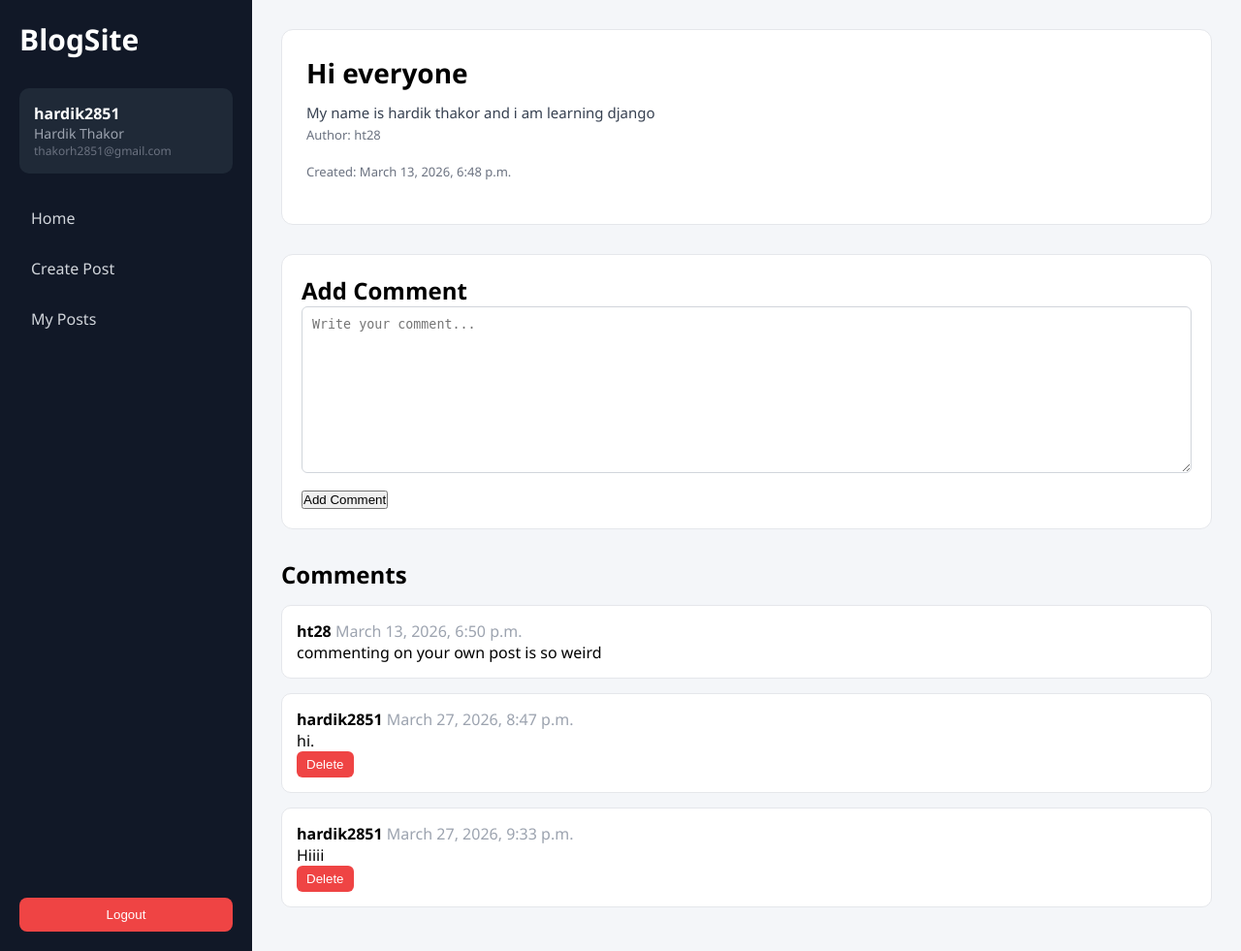
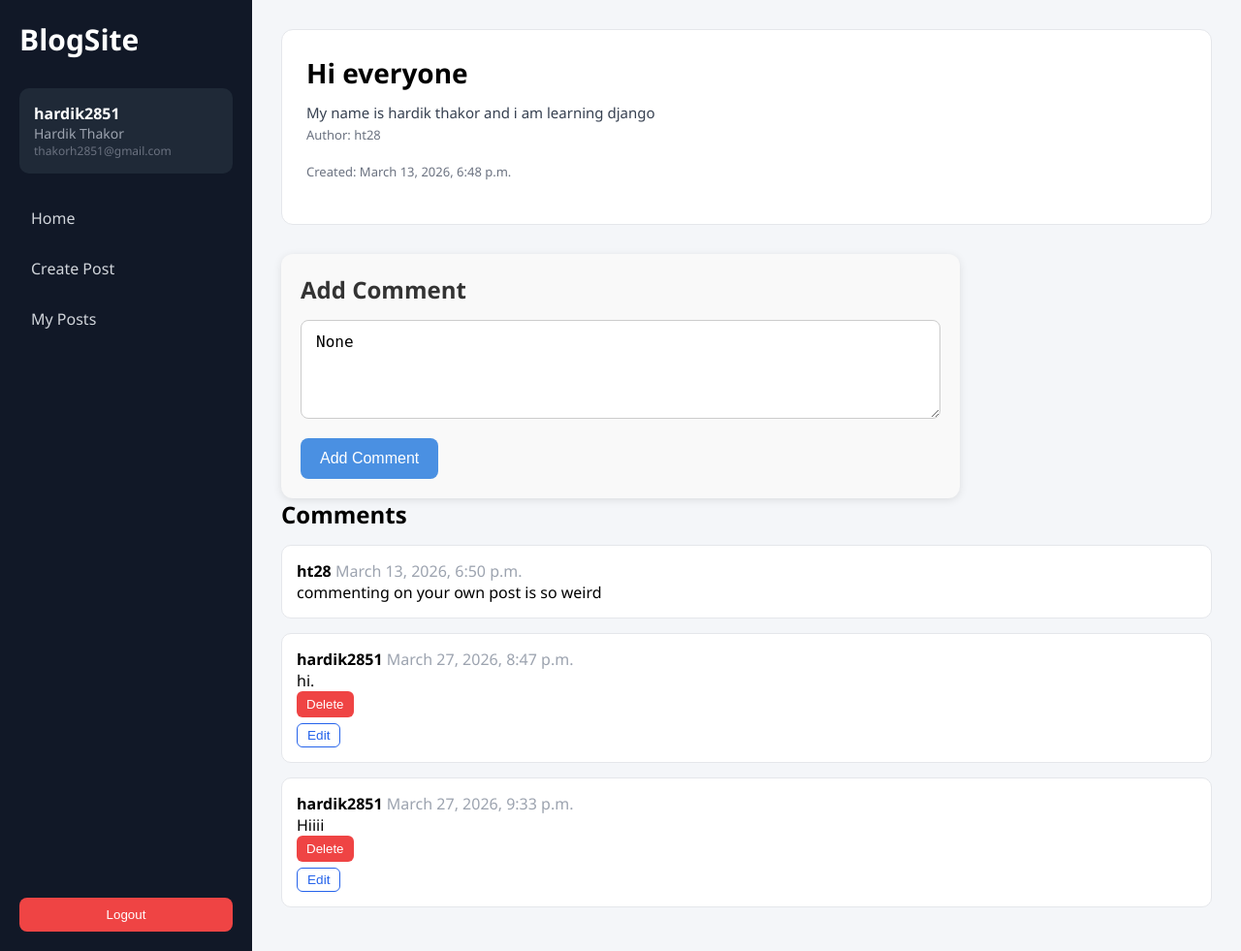
Before and after one commit to HARDIK2851/blogpost, a Django app: page /blogs/post/3 in a window 1280 px wide. Shown: the whole page at 97% size. Run offline with Django 5.2, Linux system fonts and the light colour scheme; a user stored in the database is signed in; data comes from the database, SQL or seed files in the repository; both versions use the stored data as it was after the commit.

Commit message:
feat:added comment edit feature

```diff
--- a/blogs/templates/blogs/postdetail.html
+++ b/blogs/templates/blogs/postdetail.html
@@ -24,12 +24,16 @@
     <p class="post-meta">Created: {{ post.datecreated }}</p>
 </div>
 
-<div class="form-container">
-    <h2>Add Comment</h2>
-    <form method="POST" class="form-box">
+<div class="base-comment-container">
+    <h2 class="base-comment-title">Add Comment</h2>
+    <form method="POST" class="base-comment-form">
         {% csrf_token %}
-        {{ form.content }}
-        <button class="btn primary full-btn" type="submit">Add Comment</button>
+        <textarea name="{{ form.content.name }}"
+                  class="base-comment-textarea"
+                  placeholder="Write your comment..."
+                  rows="4">{{ form.content.value }}</textarea>
+
+        <button class="base-comment-btn" type="submit">Add Comment</button>
     </form>
 </div>
 
@@ -40,7 +44,7 @@
     <div class="comment-card">
 
         <p><strong>{{ comment.author }}</strong> <span class="comment-time">{{ comment.datetime }}</span></p>
-        <p>{{ comment.content }}</p>
+        <p id="text-{{comment.id}}"">{{ comment.content }}</p>
 
         {% if user == post.author or user == comment.author %}
         <form method="POST" action="{% url 'blogs:deletecomment' comment.id %}">
@@ -49,6 +53,17 @@
         </form>
         {% endif %}
 
+        {% if request.user == comment.author %}
+        <button class="edit-btn" data-id="{{ comment.id }}">Edit</button>
+        {% endif %}
+
+        <div class="edit-box" id="edit-box-{{ comment.id }}" style="display:none;">
+            <textarea id="edit-input-{{ comment.id }}">{{ comment.content }}</textarea>
+
+            <button class="save-btn" data-id="{{ comment.id }}">Save</button>
+            <button class="cancel-btn" data-id="{{ comment.id }}">Cancel</button>
+        </div>
+
     </div>
     {% empty %}
     <p>No comments yet.</p>
--- a/blogs/urls.py
+++ b/blogs/urls.py
@@ -1,5 +1,5 @@
 from django.urls import path
-from .views import home, createpost, postdetail, deletecomment, myposts, deletepost, editpost
+from .views import home, createpost, postdetail, deletecomment, myposts, deletepost, editpost, editcomment
 
 app_name = 'blogs'
 
@@ -10,5 +10,6 @@ urlpatterns = [
     path('comment/delete/<int:comment_id>/',deletecomment,name='deletecomment'),
     path('myposts/',myposts,name='myposts'),
     path('delete/<int:post_id>/', deletepost, name='deletepost'),
-    path('edit/<int:post_id>/',editpost,name='editpost')
+    path('edit/<int:post_id>/',editpost,name='editpost'),
+    path('comment/<int:comment_id>/edit/', editcomment, name='editcomment'),
 ]
--- a/blogs/views.py
+++ b/blogs/views.py
@@ -1,5 +1,7 @@
 from django.shortcuts import render, redirect, get_object_or_404
 from django.contrib.auth.decorators import login_required
+from django.views.decorators.http import require_POST
+from django.http import JsonResponse
 from .forms import PostForm, CommentForm, EditPostForm
 from .models import Post, Comment
 
@@ -104,3 +106,23 @@ def editpost(request,post_id):
         'form': form,
         'post': post
     })
+
+@require_POST
+def editcomment(request, comment_id):
+    comment = Comment.objects.get(id=comment_id)
+
+    if request.user != comment.author:
+        return JsonResponse({'error': 'Unauthorized'}, status=403)
+
+    new_text = request.POST.get('content')
+
+    if not new_text:
+        return JsonResponse({'error': 'Empty content'}, status=400)
+
+    comment.content = new_text
+    comment.save()
+
+    return JsonResponse({
+        'success': True,
+        'content': comment.content
+    })
--- a/static/css/blogs/postdetail.css
+++ b/static/css/blogs/postdetail.css
@@ -48,22 +48,59 @@
     white-space: pre-line; /* keeps line breaks */
 }
 
-/* FORM */
-.form-container {
-    background-color: #ffffff;
+/* Container */
+.base-comment-container {
+    background-color: #f9f9f9;
     padding: 20px;
     border-radius: 12px;
-    border: 1px solid #e5e7eb;
-    margin-bottom: 30px;
+    margin-top: 30px;
+    box-shadow: 0 2px 8px rgba(0,0,0,0.1);
+    max-width: 700px;
+    width: 100%;
 }
 
-.form-box textarea {
+/* Title */
+.base-comment-title {
+    font-size: 1.5rem;
+    font-weight: 600;
+    margin-bottom: 15px;
+    color: #333;
+}
+
+/* Textarea */
+.base-comment-textarea {
     width: 100%;
-    min-height: 100px;
-    padding: 10px;
-    border-radius: 6px;
-    border: 1px solid #d1d5db;
-    margin-bottom: 10px;
+    padding: 12px 15px;
+    font-size: 1rem;
+    border-radius: 8px;
+    border: 1px solid #ccc;
+    resize: vertical;
+    margin-bottom: 15px;
+    transition: border-color 0.3s, box-shadow 0.3s;
+}
+
+.base-comment-textarea:focus {
+    outline: none;
+    border-color: #4a90e2;
+    box-shadow: 0 0 5px rgba(74,144,226,0.3);
+}
+
+/* Button */
+.base-comment-btn {
+    background-color: #4a90e2;
+    color: #fff;
+    border: none;
+    padding: 12px 20px;
+    border-radius: 8px;
+    font-size: 1rem;
+    font-weight: 500;
+    cursor: pointer;
+    transition: background-color 0.3s, transform 0.2s;
+}
+
+.base-comment-btn:hover {
+    background-color: #357abd;
+    transform: translateY(-1px);
 }
 
 /* COMMENTS */
@@ -112,7 +149,91 @@
     background-color: #dc2626;
 }
 
-/* EMPTY STATE */
-.empty-state {
-    color: #6b7280;
+/* ✏️ Edit Button */
+.edit-btn {
+    background-color: transparent;
+    color: #2563eb;
+    border: 1px solid #2563eb;
+    padding: 4px 10px;
+    font-size: 0.85rem;
+    border-radius: 6px;
+    cursor: pointer;
+    margin-top: 6px;
+    transition: all 0.2s ease;
 }
+
+.edit-btn:hover {
+    background-color: #2563eb;
+    color: #fff;
+}
+
+
+/* 📦 Edit Box Container */
+.edit-box {
+    margin-top: 10px;
+    padding: 12px;
+    border-radius: 10px;
+    background-color: #f9fafb;
+    border: 1px solid #e5e7eb;
+    box-shadow: 0 2px 6px rgba(0,0,0,0.05);
+}
+
+
+/* 📝 Textarea */
+.edit-box textarea {
+    width: 100%;
+    min-height: 80px;
+    padding: 8px 10px;
+    border-radius: 8px;
+    border: 1px solid #d1d5db;
+    font-size: 0.9rem;
+    resize: vertical;
+    outline: none;
+    transition: border 0.2s ease, box-shadow 0.2s ease;
+}
+
+.edit-box textarea:focus {
+    border-color: #2563eb;
+    box-shadow: 0 0 0 2px rgba(37, 99, 235, 0.2);
+}
+
+
+/* 🔘 Button Group Spacing */
+.edit-box button {
+    margin-top: 8px;
+    margin-right: 6px;
+}
+
+
+/* 💾 Save Button */
+.save-btn {
+    background-color: #16a34a;
+    color: white;
+    border: none;
+    padding: 5px 12px;
+    font-size: 0.85rem;
+    border-radius: 6px;
+    cursor: pointer;
+    transition: background 0.2s ease;
+}
+
+.save-btn:hover {
+    background-color: #15803d;
+}
+
+
+/* ❌ Cancel Button */
+.cancel-btn {
+    background-color: #ef4444;
+    color: white;
+    border: none;
+    padding: 5px 12px;
+    font-size: 0.85rem;
+    border-radius: 6px;
+    cursor: pointer;
+    transition: background 0.2s ease;
+}
+
+.cancel-btn:hover {
+    background-color: #dc2626;
+}
--- a/static/js/blogs/postdetail.js
+++ b/static/js/blogs/postdetail.js
@@ -3,4 +3,53 @@ document.addEventListener("DOMContentLoaded", () => {
     if (textarea) {
         textarea.placeholder = "Write your comment...";
     }
+
+    document.querySelectorAll(".edit-btn").forEach(btn => {
+        btn.addEventListener("click", function () {
+            const id = this.dataset.id;
+            document.getElementById(`edit-box-${id}`).style.display = "block";
+            console.log('edit button clicked')
+        });
+    });
+
+    // CANCEL BUTTON
+    document.querySelectorAll(".cancel-btn").forEach(btn => {
+        btn.addEventListener("click", function () {
+            const id = this.dataset.id;
+            document.getElementById(`edit-box-${id}`).style.display = "none";
+        });
+    });
+
+    // SAVE BUTTON
+    document.querySelectorAll(".save-btn").forEach(btn => {
+        btn.addEventListener("click", function () {
+            const id = this.dataset.id;
+            const content = document.getElementById(`edit-input-${id}`).value;
+
+            fetch(`/blogs/comment/${id}/edit/`, {
+                method: "POST",
+                headers: {
+                    "X-CSRFToken": getCSRFToken(),
+                    "Content-Type": "application/x-www-form-urlencoded"
+                },
+                body: `content=${encodeURIComponent(content)}`
+            })
+            .then(res => res.json())
+            .then(data => {
+                if (data.success) {
+                    document.getElementById(`text-${id}`).innerText = data.content;
+                    document.getElementById(`edit-box-${id}`).style.display = "none";
+                } else {
+                    alert("Error updating comment");
+                }
+            });
+        });
+    });
+
 });
+
+function getCSRFToken() {
+    return document.cookie.split('; ')
+        .find(row => row.startsWith('csrftoken='))
+        ?.split('=')[1];
+}
```
Also changed, not shown: db.sqlite3.
